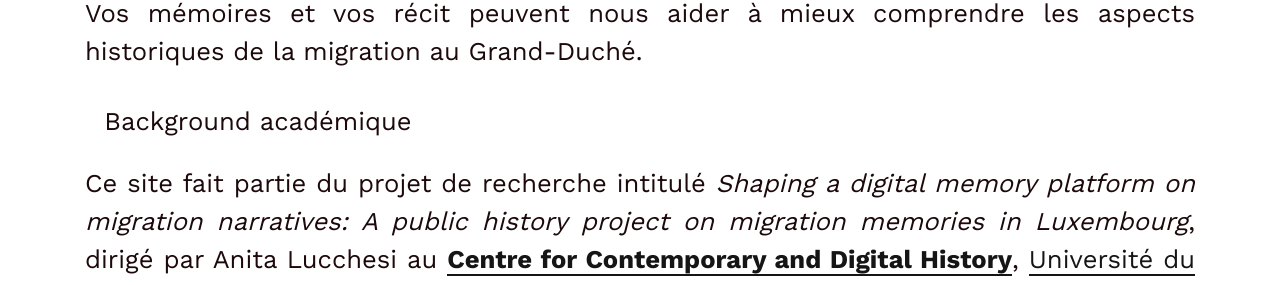
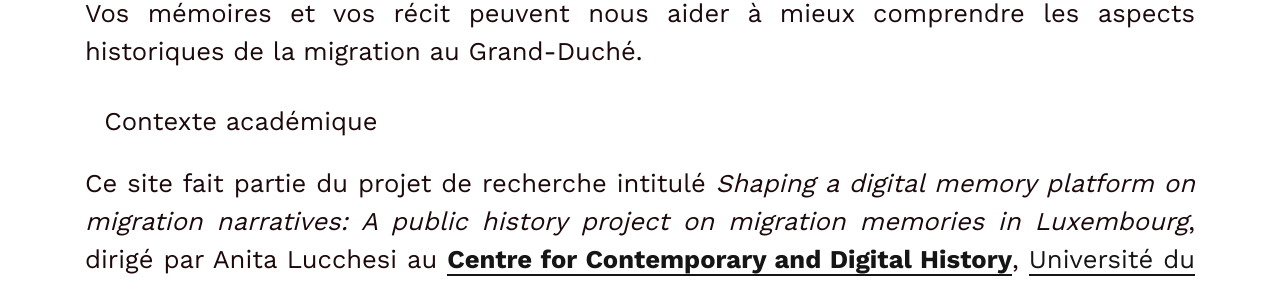
Before and after one commit to C2DH/memorecord, a Jekyll site: the page built from pages/the-project.fr.md, in a window 1280 px wide. Shown: the part 677-962 px from the top of the page. Built offline with Jekyll 4.4.1, drawn with Linux system fonts in a browser that asks for light colours.

Commit message:
Update the-project.fr.md

```diff
--- a/pages/the-project.fr.md
+++ b/pages/the-project.fr.md
@@ -14,7 +14,7 @@ title: Le projet
 La participation collective est l'âme de cette expérience de *crowdsourcing*. [**Participez!**](https://c2dh.github.io/memorecord/take-part/) Vos mémoires et vos récit peuvent nous aider à mieux comprendre les aspects historiques de la migration au Grand-Duché.
 
 
-## Background académique
+## Contexte académique
 
 Ce site fait partie du projet de recherche intitulé *Shaping a digital memory platform on migration narratives: A public history project on migration memories in Luxembourg*, dirigé par Anita Lucchesi au [**Centre for Contemporary and Digital History**](https://www.c2dh.uni.lu/), [Université du Luxembourg](https://www.uni.lu/), et financé par le [Fonds National de la Recherche, Luxembourg](https://www.fnr.lu).
 
```
